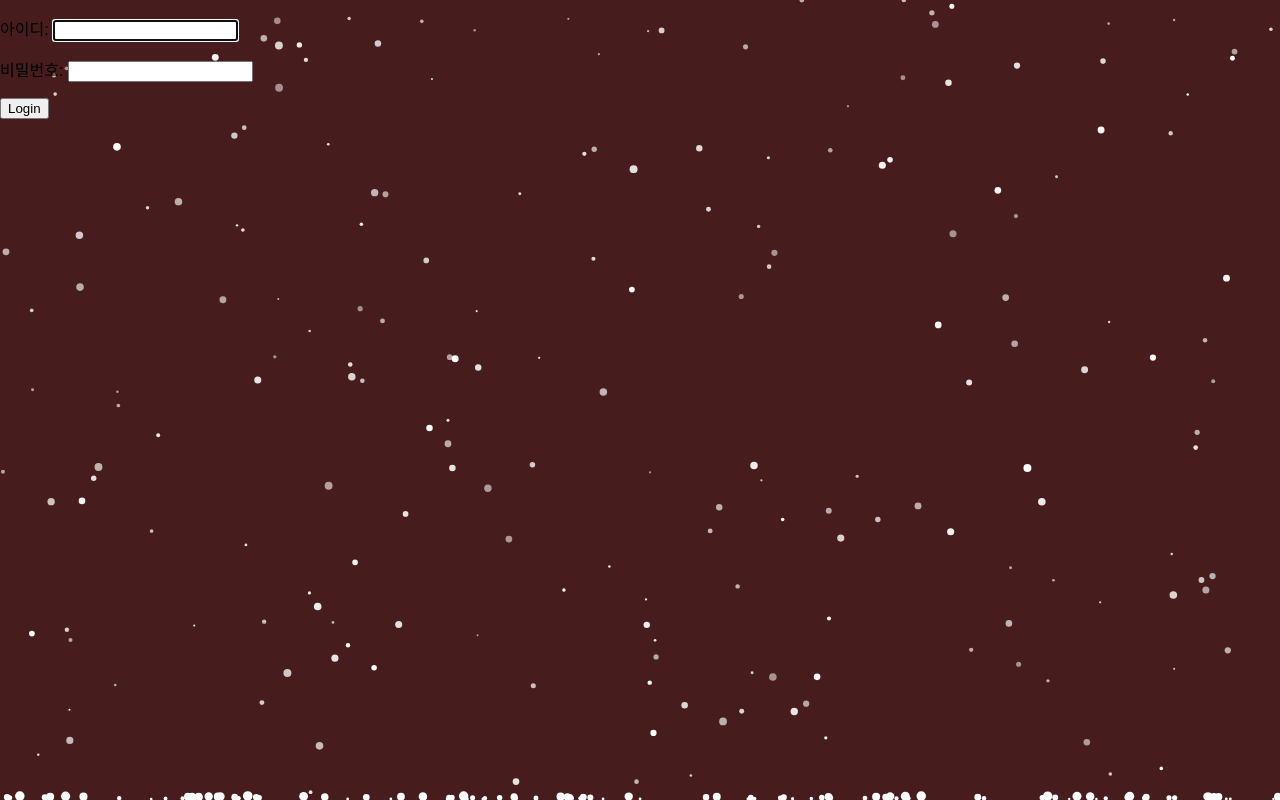
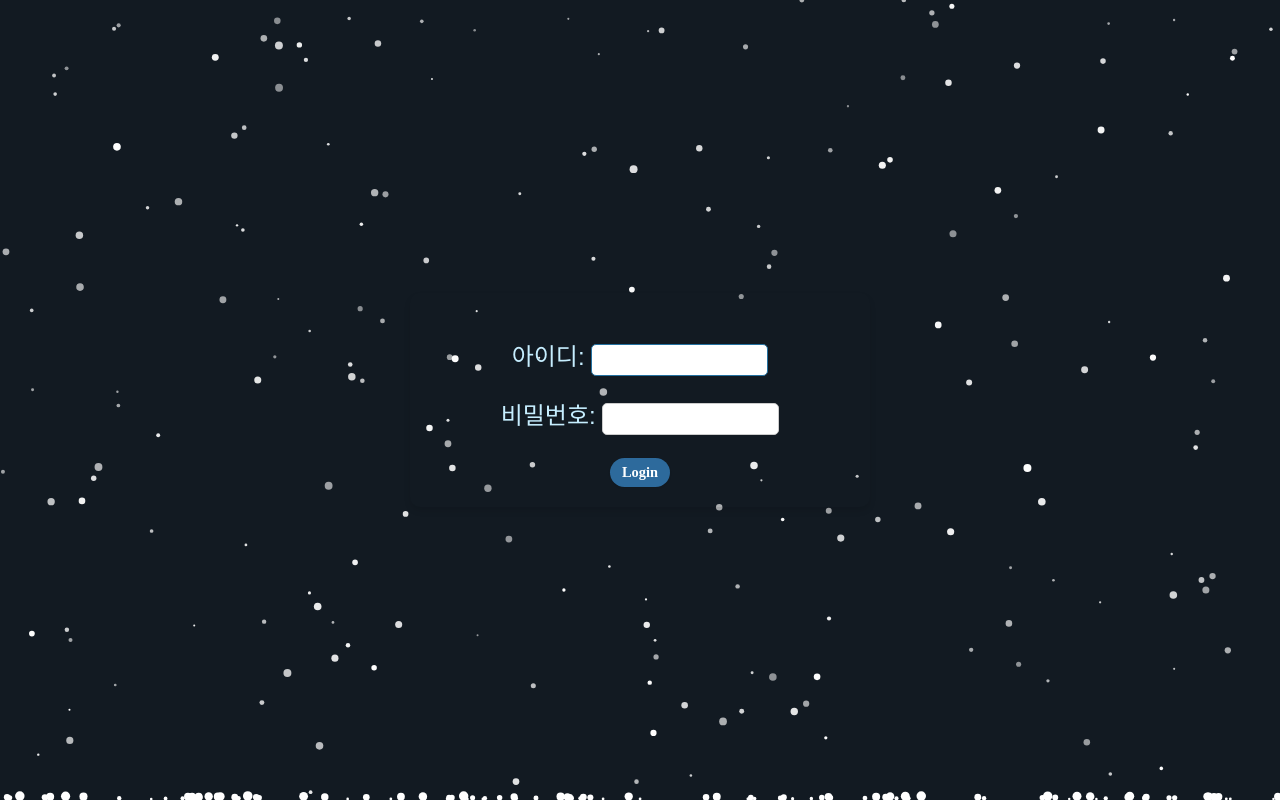
Before and after one commit to SHY-89/ManitoWeb, a Django app: page /sublogin/ in a window 1280 px wide. Run offline with Django 4.2, Linux system fonts and the light colour scheme.

Commit message:
feat. 로그인페이지 css 수정완료

```diff
--- a/accounts/templates/accounts/login.html
+++ b/accounts/templates/accounts/login.html
@@ -1,6 +1,76 @@
 {% extends "base.html" %}
 
 {% block content %}
+<style>
+    body {
+        display: flex;
+        justify-content: center;
+        align-items: center;
+        height: 100vh;
+        margin: 0;
+        font-family: 'UhBeeKang-Ja', sans-serif;
+        color: #c6eeff;
+        font-size: 1.5rem;
+    }
+
+    form {
+        width: 100%;
+        max-width: 400px;
+        text-align: center; /* 왼쪽 정렬 */
+        background: none; /* 배경 색상 */
+        padding: 20px 30px;
+        border-radius: 10px; /* 테두리 둥글게 */
+        box-shadow: 0px 4px 6px rgba(0, 0, 0, 0.1); /* 약간의 그림자 */
+    }
+
+
+    form input {
+        align-items: center;
+        display: inline-block;
+        width: calc(45% - 3px); /* 입력 필드 너비 (버튼 제외) */
+        padding: 6px; /* 내부 여백 */
+        margin-bottom: -2000px; /* 아래 여백 */
+        font-size: 1rem; /* 텍스트 크기 */
+        border: 1px solid #ccc; /* 테두리 */
+        border-radius: 5px; /* 테두리 둥글게 */
+        box-sizing: border-box; /* 패딩 포함 크기 */
+    }
+
+    form input:focus {
+        border-color: #2471A0FF; /* 포커스 시 테두리 색상 */
+        outline: none; /* 포커스 시 기본 아웃라인 제거 */
+    }
+
+    form button {
+        width: 20%;
+        background-color: #2d6a9c;
+        color: #ffffff;
+        border: none;
+        padding: 6px 3px;
+        font-size: .9rem;
+        font-weight: bold;
+        border-radius: 15px;
+        cursor: pointer;
+        box-shadow: 0px 1px 2px rgba(0, 0, 0, 0.1);
+        transition: background-color 0.3s ease, box-shadow 0.3s ease;
+        width: 60px;
+        font-family: UhBee Gmin2;
+    }
+
+    form button:hover {
+        background-color: #A2E0F8FF; /* 호버 시 버튼 색상 변경 */
+        box-shadow: 0px 6px 8px rgba(0, 0, 0, 0.2); /* 호버 시 그림자 확대 */
+        color: #0A3658FF;
+    }
+
+    form button:active {
+        background-color: #9CE5FFFF; /* 클릭 시 버튼 색상 */
+        box-shadow: 0px 2px 4px rgba(0, 0, 0, 0.1); /* 클릭 시 그림자 축소 */
+        transform: translateY(2px); /* 클릭 시 살짝 아래로 이동 */
+    }
+
+  </style>
+
 <form action="{% url 'accounts:sublogin' %}" method="post">
     {% csrf_token %}
     {{ form.as_p }}
--- a/templates/base.html
+++ b/templates/base.html
@@ -8,7 +8,7 @@
   <style>
     body {
       margin: 0;
-      background-color: #471c1c;
+      background-color: #121a22;
       font-family: Arial, sans-serif;
       overflow: hidden;
     }
@@ -40,6 +40,7 @@
       max-height: 150px;
       border-radius: 10px; /* 이미지에 둥근 테두리 추가 */
     }
+
   </style>
   {% block cssContent %}
   {% endblock %}
```
